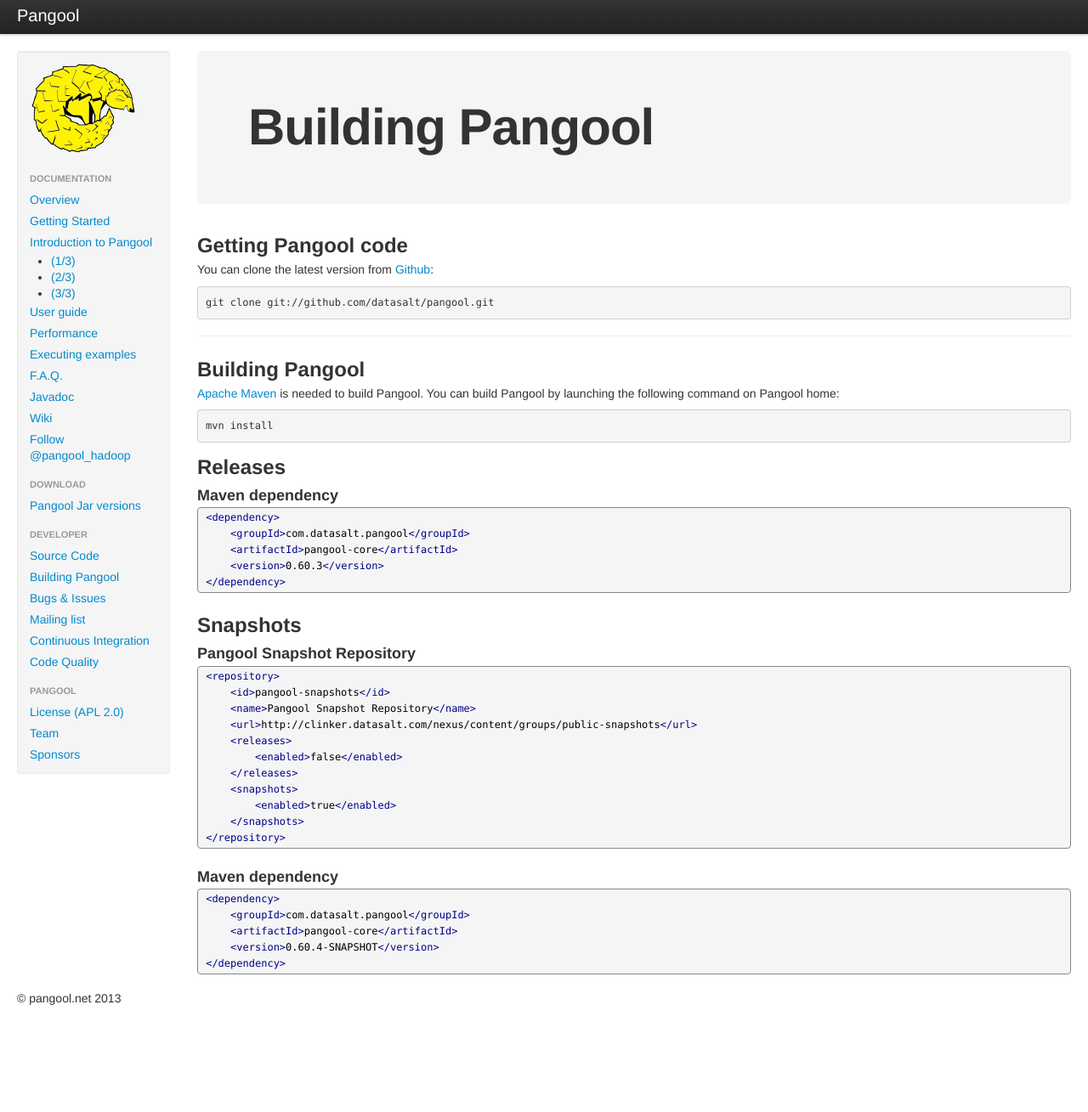
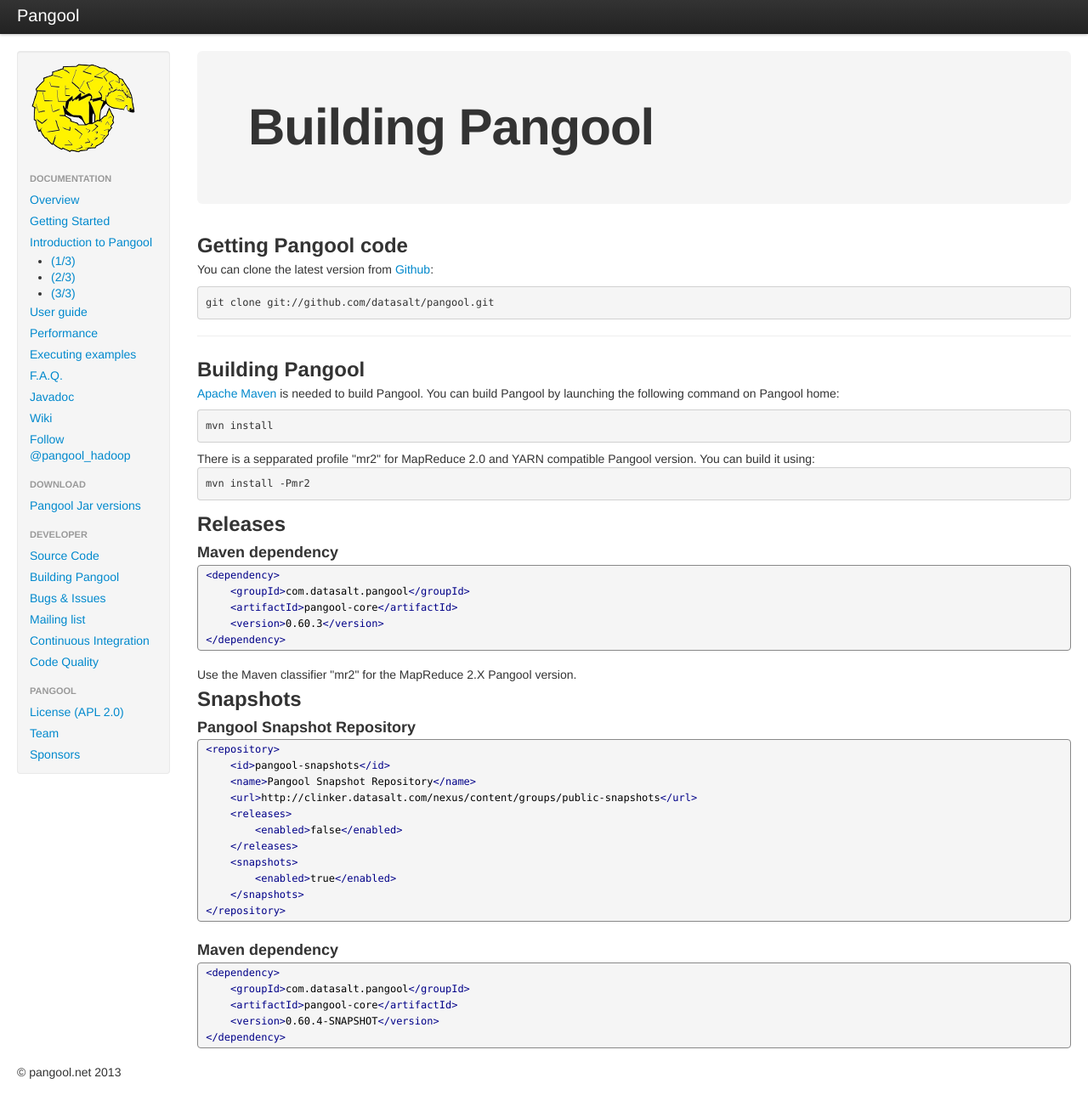
Before and after one commit to datasalt/pangool, a Jekyll site: the page built from build.html, in a window 1280 px wide and 1321 px high. Shown: the top 1309 px of the window at 85% size. Built offline with Jekyll 4.4.1, drawn with Linux system fonts in a browser that asks for light colours; nearby versions of some CDN libraries; Markdown is read by kramdown in place of the engine named in the settings; comment, search, counter and statistics services are not loaded.

Commit message:
more changes

```diff
--- a/build.html
+++ b/build.html
@@ -25,6 +25,13 @@
 mvn install
 </pre>
 
+There is a sepparated profile "mr2" for MapReduce 2.0 and YARN compatible Pangool version. You can build it
+using:
+
+<pre>
+mvn install -Pmr2
+</pre>
+
 <h2>Releases</h2>
 <h3>Maven dependency</h3>
 <pre class="prettyprint">
@@ -34,6 +41,9 @@
      &lt;version&gt;0.60.3&lt;/version&gt;
  &lt;/dependency&gt;
 </pre>
+
+Use the Maven classifier "mr2" for the MapReduce 2.X Pangool version.
+
 <h2>Snapshots</h2>
 <h3>Pangool Snapshot Repository</h3>
 <pre class="prettyprint">
```
